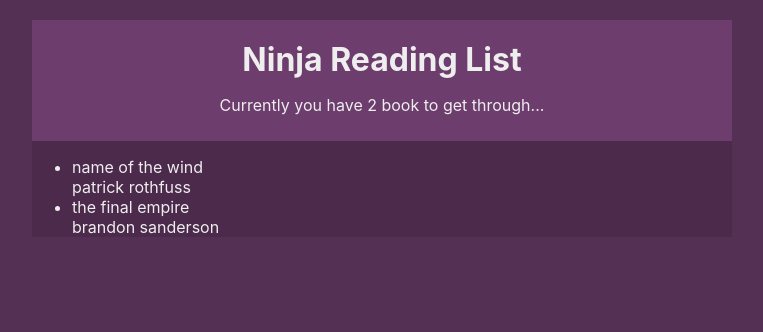
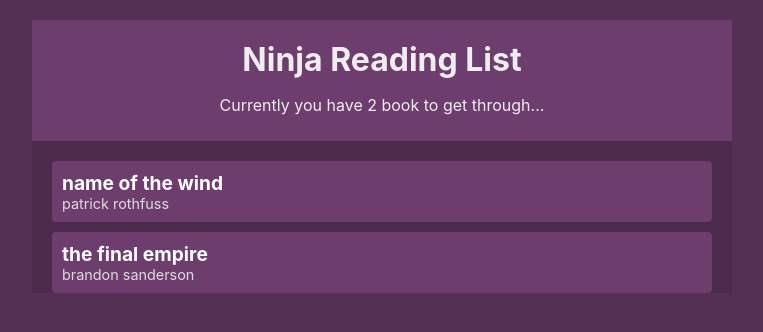
Before and after one commit to DaniyalManzoor/Book_Listing_app, a React (Create React App) app: page / in a window 1280 px wide. Shown: the top 332 px of the page, without its empty margins (258-1021 px from the left). Built offline with nearby package versions, Linux system fonts and the light colour scheme.

Commit message:
add style to booklist and bookdetails

```diff
--- a/src/index.css
+++ b/src/index.css
@@ -22,3 +22,34 @@
 .navbar h1 {
   margin: 10px 0;
 }
+.book-list {
+  margin: 20px;
+}
+.book-list ul {
+  padding: 0;
+  list-style-type: none;
+}
+.book-list li {
+  background-color: #6d3d6d;
+  border-radius: 4px;
+  padding: 10px;
+  cursor: pointer;
+  margin: 10px 0;
+}
+.book-list li:hover {
+  opacity: 0.7;
+  text-decoration: line-through;
+}
+.book-list .title {
+  font-weight: bold;
+  color: #fff;
+  font-size: 1.2em;
+}
+.book-list .author {
+  font-size: 0.9em;
+  color: #ddd;
+}
+.empty {
+  margin: 20px;
+  text-align: center;
+}
```
